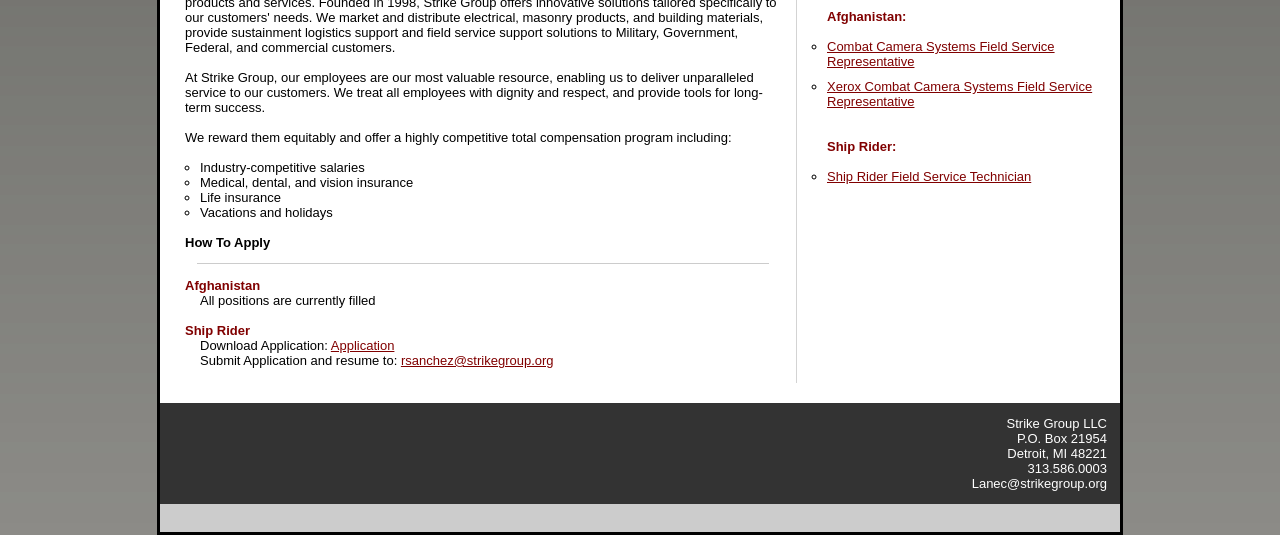
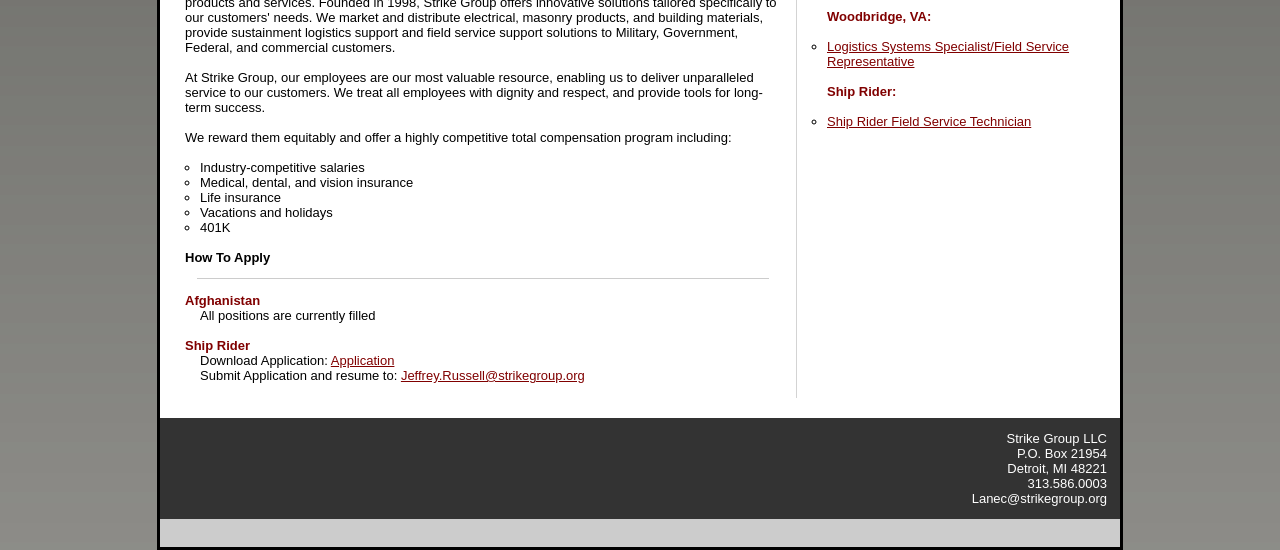
Before and after one commit to evanplaice/StrikeGroup.org, a Python web app: template templates/careers.html in a window 1280 px wide. Shown: the part 505-1055 px from the top of the page. Run offline with Jinja, Linux system fonts and the light colour scheme; the template is opened without the code that fills it, so the values that code supplies are empty; some libraries are stand-ins or nearby versions.

Commit message:
Updated the job postings

```diff
--- a/templates/careers.html
+++ b/templates/careers.html
@@ -31,6 +31,7 @@ padding:15px;
         <li>Medical, dental, and vision insurance</li>
         <li>Life insurance</li>
         <li>Vacations and holidays</li>
+        <li>401K</li>
       </ul>
       <div style="font-weight:bold">How To Apply</div>
       <hr />
@@ -41,18 +42,16 @@ padding:15px;
       <h3>Ship Rider</h3>
       <ul class=list>
         <li>Download Application: <a href="/Employment_Application_5-5-11.pdf">Application</a></li>
-        <li>Submit Application and resume to: <a href="mailto:rsanchez@strikegroup.org">rsanchez@strikegroup.org</a></li>
+        <li>Submit Application and resume to: <a href="mailto:jeffrey.russell@strikegroup.org">Jeffrey.Russell@strikegroup.org</a></li>
       </ul>
     </div>
-    <div id=openings class=twocolumncell>
+    <div id="openings" class="twocolumncell">
       <h2>Ongoing Positions</h2>
       <hr />
-      <h4>Afghanistan:</h4>
+      <h4>Woodbridge, VA:</h4>
       <ul class=fancylist>
-        <li><a href="/Combat_Camera_Systems_Field_Service_Representative.pdf">Combat Camera Systems Field Service Representative</a></li>
-        <li><a href="/Xerox_Combat_Camera_Sytems_Field_Service_Representative.pdf">Xerox Combat Camera Systems Field Service Representative</a></li>
+        <li><a href="/Logistics_Systems_Specialists_Field_Service_Representative_Job_Description_201409.pdf">Logistics Systems Specialist/Field Service Representative</a></li>
       </ul>
-      <br />
       <h4>Ship Rider:</h4>
       <ul class=fancylist>
         <li><a href="/Shiprider_Field_Service_Technician.pdf">Ship Rider Field Service Technician</a></li>
```
Also changed, not shown: 1 other file.
